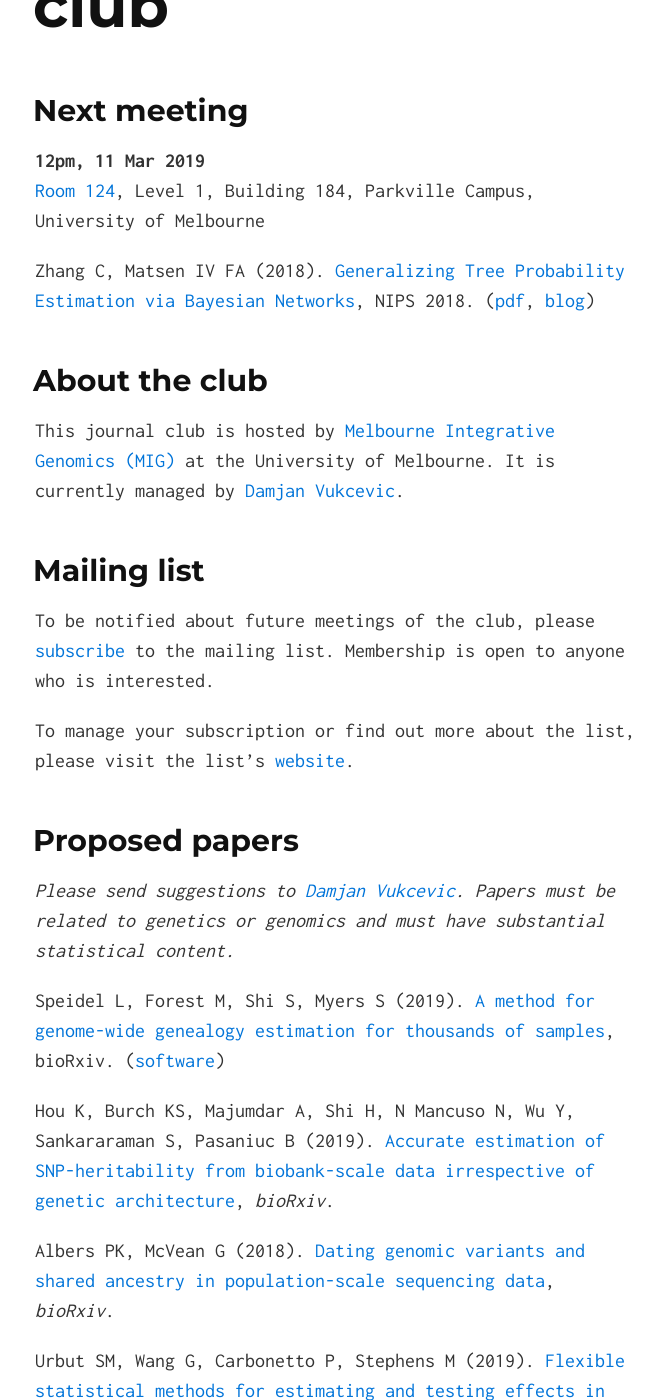
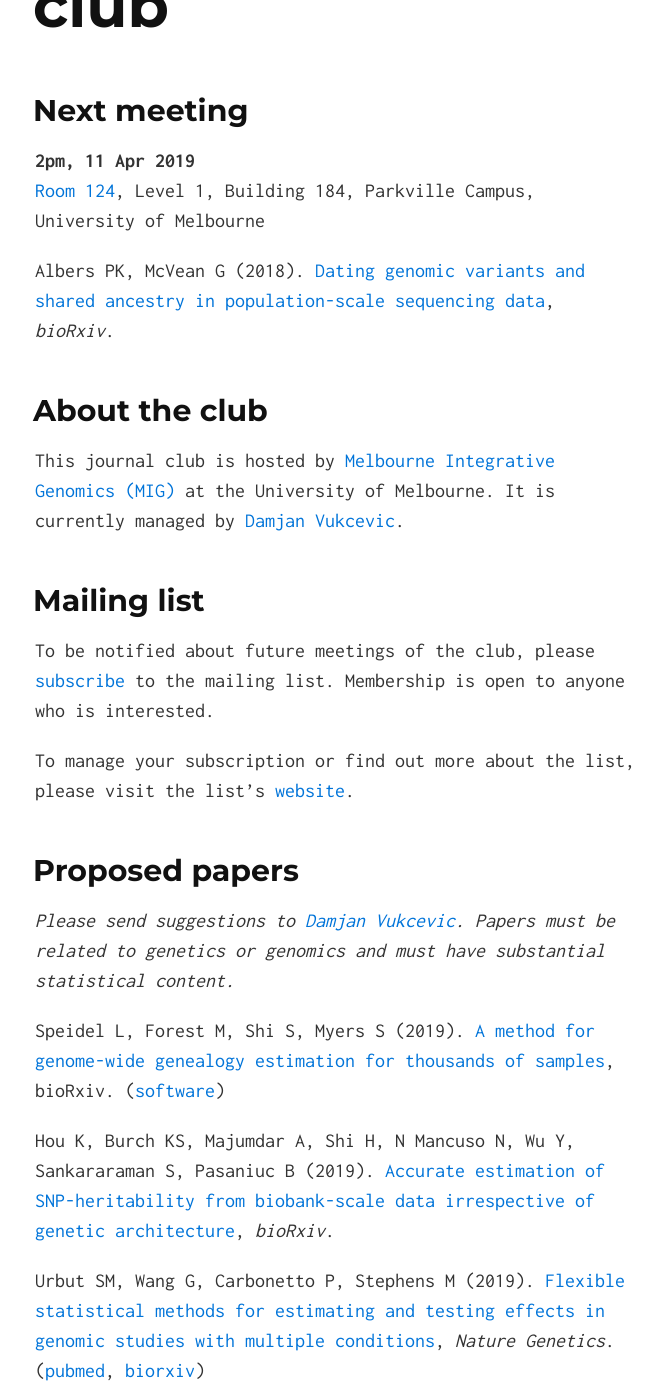
Before and after one commit to melbintgen/statgen-journal-club, a Jekyll site: the page built from index.md, in a window 1280 px wide and 1400 px high, scrolled down 244 px. Shown: the whole window, without its empty margins (305-967 px from the left). Built offline with Jekyll 4.4.1, drawn with Linux system fonts in a browser that asks for light colours; our own code applies the rules of GitHub Pages for plain Markdown files; some of the changed text lies outside the part shown.

Commit message:
Announce meeting for 11 Apr 2019

```diff
--- a/index.md
+++ b/index.md
@@ -5,11 +5,12 @@ layout: default
 
 ## Next meeting
 
-**12pm, 11 Mar 2019**
+**2pm, 11 Apr 2019**
 [Room 124](https://maps.unimelb.edu.au/parkville/building/184/124), Level 1,
 Building 184, Parkville Campus, University of Melbourne
 
-Zhang C, Matsen IV FA (2018).  [Generalizing Tree Probability Estimation via Bayesian Networks](https://papers.nips.cc/paper/7418-generalizing-tree-probability-estimation-via-bayesian-networks), NIPS 2018. ([pdf](https://papers.nips.cc/paper/7418-generalizing-tree-probability-estimation-via-bayesian-networks.pdf), [blog](https://matsen.fredhutch.org/general/2018/12/05/sbn.html))
+Albers PK, McVean G (2018).  [Dating genomic variants and shared ancestry in
+population-scale sequencing data](https://doi.org/10.1101/416610), *bioRxiv*.
 
 
 ## About the club
@@ -47,9 +48,6 @@ B (2019).  [Accurate estimation of SNP-heritability from biobank-scale data
 irrespective of genetic architecture](https://doi.org/10.1101/526855),
 *bioRxiv*.
 
-Albers PK, McVean G (2018).  [Dating genomic variants and shared ancestry in
-population-scale sequencing data](https://doi.org/10.1101/416610), *bioRxiv*.
-
 Urbut SM, Wang G, Carbonetto P, Stephens M (2019).  [Flexible statistical
 methods for estimating and testing effects in genomic studies with multiple
 conditions](https://doi.org/10.1038/s41588-018-0268-8), *Nature Genetics*.
```
Also changed, not shown: other parts of index.md (+2 -0 lines).
